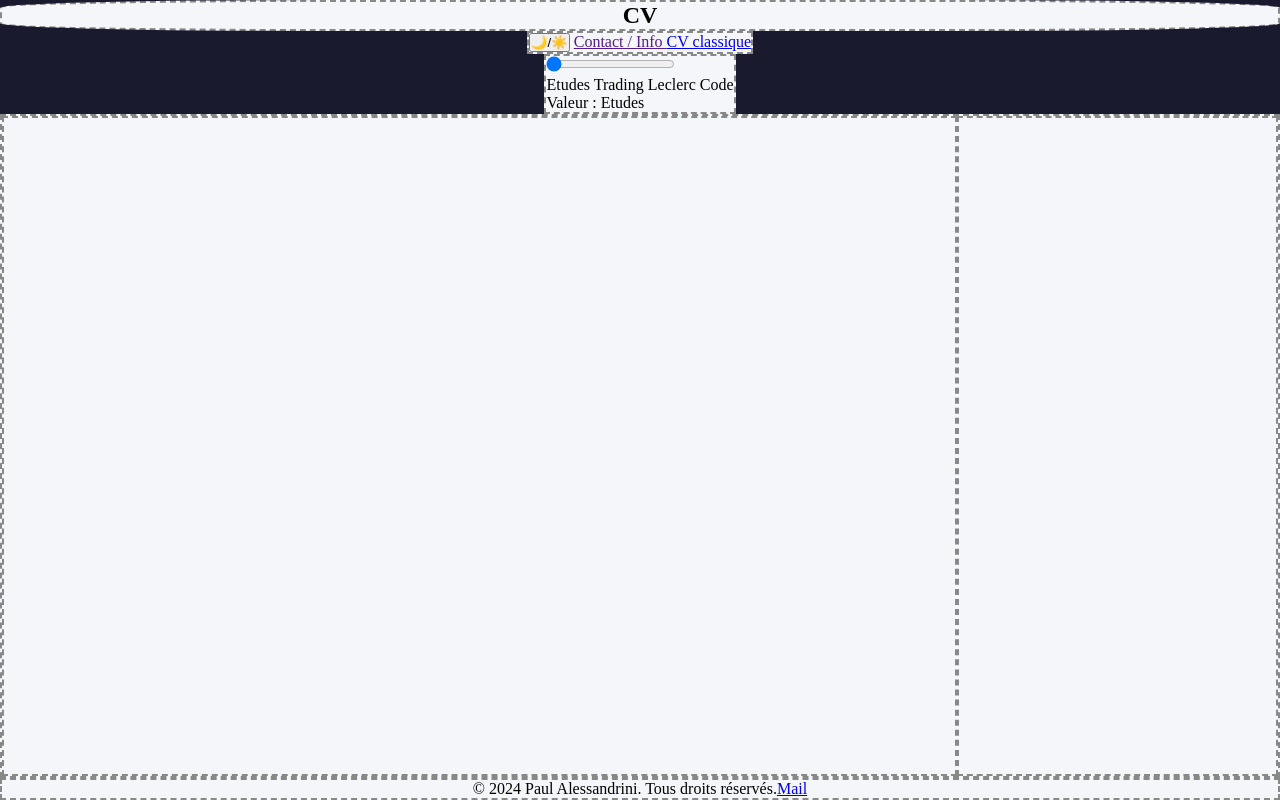
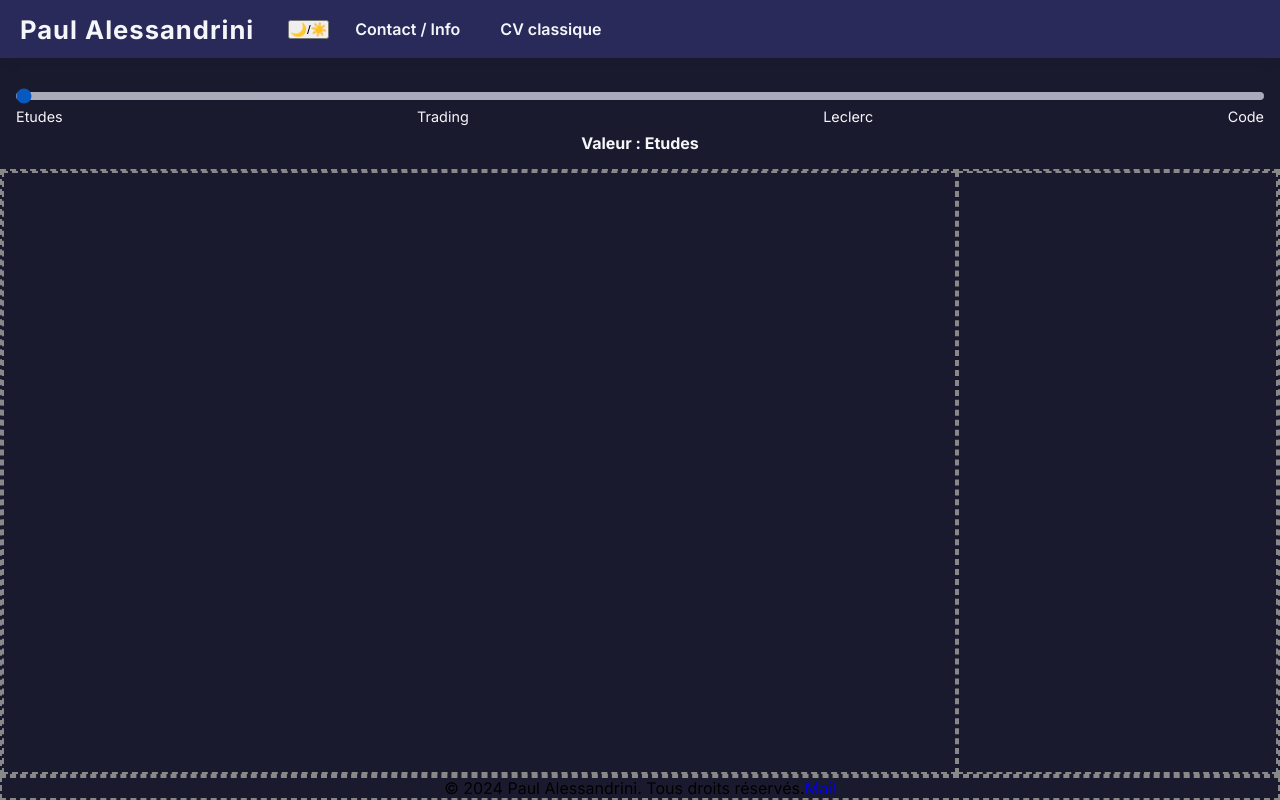
Before and after one commit to Palalde/CV-interactif, a plain HTML site: page HTML/CV.HTML in a window 1280 px wide. Drawn offline with Linux system fonts and the light colour scheme.

Commit message:
ajout des differents background, et gros avancement sur le visuel du HEADER en particulier navbar et titre retrait de la calsse square sur le HEADER

```diff
--- a/HTML/CV.HTML
+++ b/HTML/CV.HTML
@@ -4,20 +4,27 @@
     <meta charset="UTF-8" />
     <title>CV Interactif - Paul Alessandrini</title>
     <meta name="viewport" content="width=device-width, initial-scale=1.0" />
-    <link rel="stylesheet" href="../style/style.css" />
+
     <meta
       name="description"
       content="CV interactif de Paul Alessandrini, développeur web."
     />
     <meta name="author" content="Paul Alessandrini" />
+    <!-- CSS -->
+    <link rel="stylesheet" href="../style/style.css" />
+    <link
+      href="https://fonts.googleapis.com/css?family=Inter:400,600,700&display=swap"
+      rel="stylesheet"
+    />
   </head>
   <body>
     <!-- FIXE A TOUTE LES PAGES -->
     <section class="fix-container">
+      <div class="header-row">
         <!-- TITRE -->
-      <h1 class="main-title square">CV</h1>
+        <h1 class="main-title">Paul Alessandrini</h1>
         <!-- NAV -->
-      <nav class="navbar square">
+        <nav class="navbar">
           <button id="theme-toggle" aria-label="Changer le mode sombre/clair">
             🌙/☀️
           </button>
@@ -26,8 +33,9 @@
             >CV classique</a
           >
         </nav>
+      </div>
       <!-- RANGE SLIDER -->
-      <div class="range-slider-container square">
+      <div class="range-slider-container">
         <input
           type="range"
           min="1"
--- a/Style/style.css
+++ b/Style/style.css
@@ -1,3 +1,6 @@
+/* GOOGLE FONTS */
+@import url("https://fonts.googleapis.com/css?family=Inter:400,600,700&display=swap");
+
 /* RESET */
 * {
   margin: 0;
@@ -6,12 +9,14 @@
 }
 /* VAR */
 :root {
-  --background-dark: #1a1a2e;
-  --background-light: #f5f6fa;
+  --background-general-dark: #1a1a2e;
+  --background-general-light: #f5f6fa;
+  --background-surface-dark: #29295a;
+  --background-surface-light: #e6e9f5;
+  --background-transparent: rgba(0, 0, 0, 0);
 }
 .square {
   border: 2px dashed #888;
-  background: var(--background-light);
 }
 /* PAGE ENTIERE */
 html,
@@ -20,27 +25,114 @@ body {
   min-height: 100vh;
   margin: 0;
   padding: 0;
-  background-color: var(--background-dark);
+  background-color: var(--background-general-dark);
 }
 
 body {
+  font-family: "Inter", Arial, Helvetica, sans-serif;
   display: flex;
   flex-direction: column;
   min-height: 100vh;
+  background-color: var(--background-general-dark);
 }
-/* CONTAINER FIX */
+
+/*///////HEADER////////*/
+.header-row {
+  display: flex;
+  justify-content: flex-start; /* Aligne tout à gauche */
+  align-items: center;
+  width: 100%;
+  min-height: 56px;
+  padding: 12px 20px;
+  background: var(--background-surface-dark);
+  box-shadow: 0 2px 12px 0 rgba(30, 30, 60, 0.1);
+  margin-bottom: 18px;
+  gap: 16px; /* Garde un petit espace entre le titre et la nav */
+  transition: padding 0.2s, min-height 0.2s;
+}
+
+/*TITRE*/
+.header-row h1 {
+  font-size: 1.6rem;
+  color: var(--background-general-light);
+  letter-spacing: 1px;
+  font-weight: 700;
+  margin: 0 18px 0 0;
+  text-shadow: none;
+  font-family: "Inter", Arial, Helvetica, sans-serif;
+}
+
+/*NAVBAR*/
+.header-row nav {
+  display: flex;
+  align-items: center;
+  gap: 12px;
+}
+.header-row nav button:hover,
+.header-row nav button:focus {
+  background: var(--background-surface-light);
+  color: var(--background-surface-dark);
+  transform: scale(1.08) rotate(-8deg);
+  box-shadow: 0 4px 16px rgba(30, 30, 60, 0.13);
+}
+
+/*link navbar*/
+.header-row nav a {
+  text-decoration: none;
+  color: var(--background-general-light);
+  font-weight: 600;
+  font-size: 1rem;
+  padding: 7px 14px;
+  border-radius: 7px;
+  transition: background 0.2s, color 0.2s;
+}
+.header-row nav a:hover {
+  background: var(--background-surface-light);
+  color: var(--background-surface-dark);
+}
+
+/*/////// RANGE SLIDER///////*/
+.range-slider-container {
+  width: 100%;
+  padding: 16px;
+  display: flex;
+  flex-direction: column;
+  align-items: center;
+  gap: 8px;
+}
+
+.range-slider {
+  -webkit-appearance: none;
+  width: 100%;
+  height: 8px;
+  border-radius: 5px;
+  background: var(--background-surface-light);
+  outline: none;
+  opacity: 0.7;
+  transition: opacity 0.2s;
+}
+
+.range-labels {
+  display: flex;
+  justify-content: space-between;
+  width: 100%;
+  font-size: 0.9rem;
+  color: var(--background-general-light);
+}
+
+.range-value {
+  font-size: 1rem;
+  color: var(--background-general-light);
+  font-weight: bold;
+}
+
 .fix-container {
   display: flex;
   justify-content: space-around;
-  flex-direction: column;
   align-items: center;
+  flex-wrap: wrap;
 }
 
-.main-title {
-  width: 100vw;
-  text-align: center;
-  border-radius: 25%;
-}
 /* CONTENAIR CHANGEANT */
 .change-contenair {
   display: flex;
```
Lines whose indentation alone changed are shown as unchanged.
